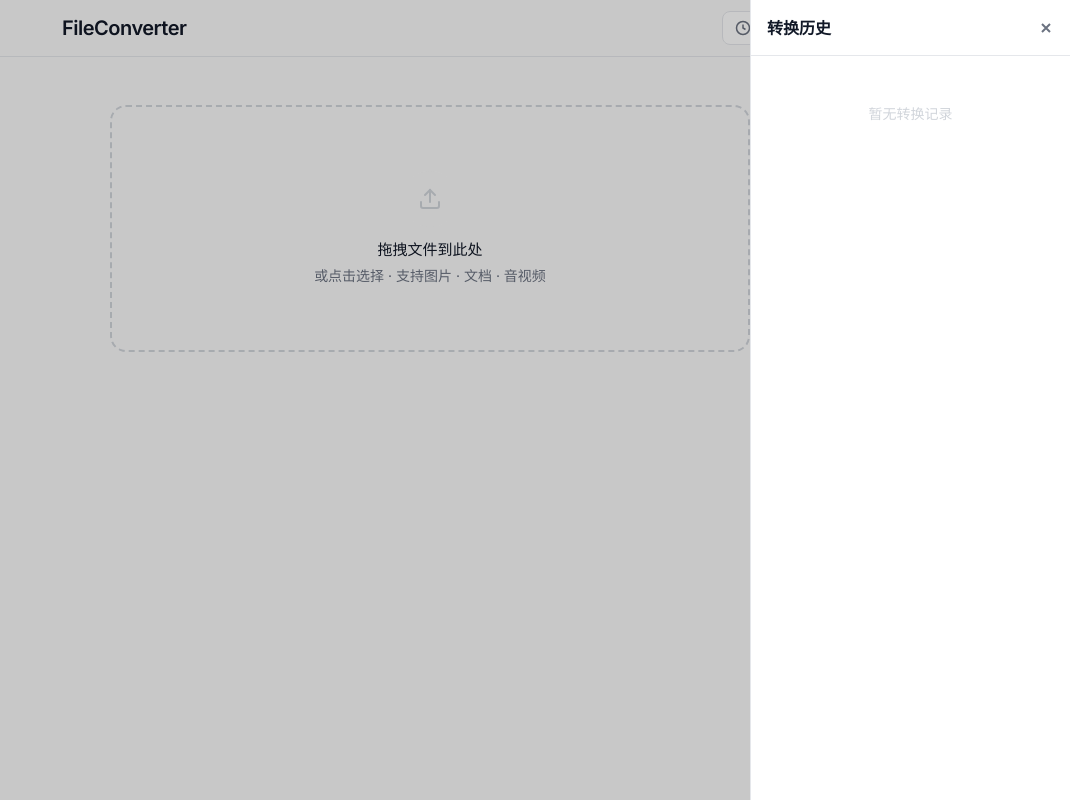
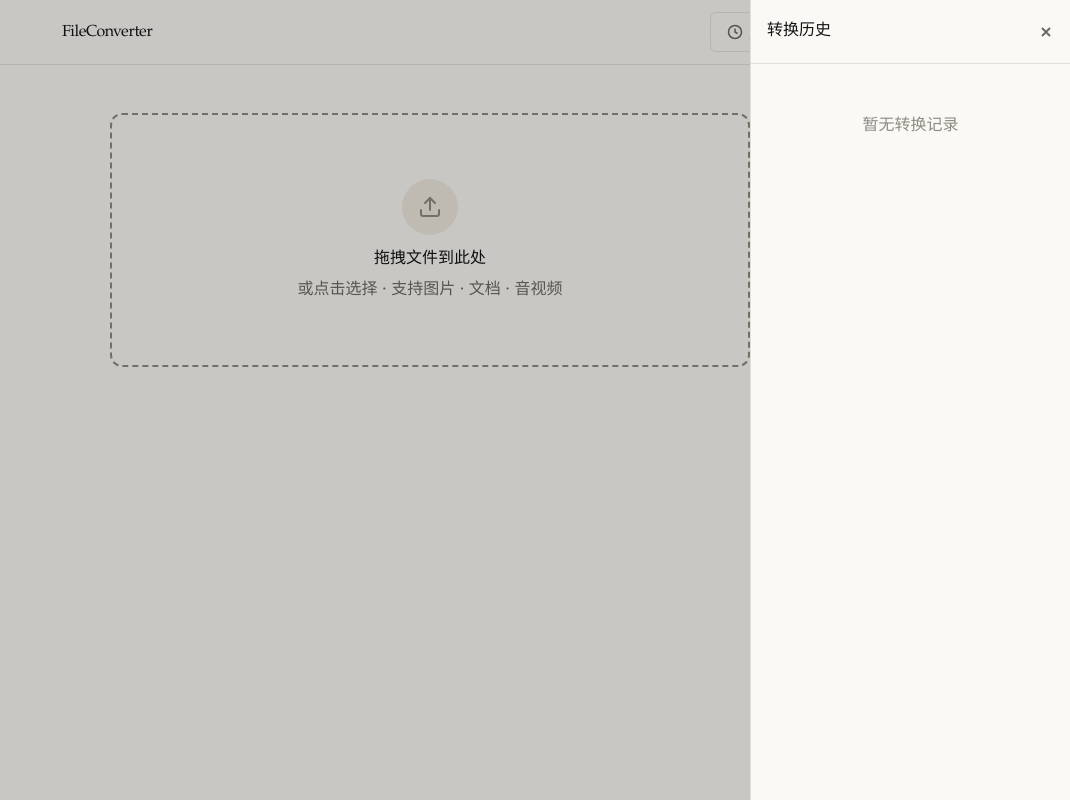
Before and after one commit to yanjj539-dot/file-converter, a Next.js app in the folder GRSJ/: page / in a window 1280 px wide. Both pictures are taken after a click on the button "历史". Shown: the whole page, without its empty margins (210-1280 px from the left). Built offline with nearby package versions, Linux system fonts and the light colour scheme.

Commit message:
style: apply Anthropic design system — warm cream canvas, coral accent, serif display font

```diff
--- a/GRSJ/src/app/globals.css
+++ b/GRSJ/src/app/globals.css
@@ -1,66 +1,61 @@
 @import "tailwindcss";
 
 @theme inline {
-  --color-bg: #fafafa;
-  --color-card: #ffffff;
-  --color-accent: #2563eb;
-  --color-accent-secondary: #6366f1;
-  --color-success: #16a34a;
-  --color-warning: #f59e0b;
-  --color-error: #dc2626;
-  --color-text-primary: #111827;
-  --color-text-secondary: #6b7280;
-  --color-text-muted: #d1d5db;
-  --color-border: #e5e7eb;
-  --radius-container: 16px;
-  --radius-card: 12px;
-  --radius-btn: 8px;
+  --color-canvas: #faf9f5;
+  --color-ink: #141413;
+  --color-body: #3d3d3a;
+  --color-muted: #6c6a64;
+  --color-muted-soft: #8e8b82;
+  --color-hairline: #e6dfd8;
+  --color-surface-soft: #f5f0e8;
+  --color-surface-card: #efe9de;
+  --color-surface-cream-strong: #e8e0d2;
+  --color-surface-dark: #181715;
+  --color-surface-dark-elevated: #252320;
+  --color-surface-dark-soft: #1f1e1b;
+  --color-coral: #cc785c;
+  --color-coral-active: #a9583e;
+  --color-coral-disabled: #e6dfd8;
+  --color-accent-teal: #5db8a6;
+  --color-accent-amber: #e8a55a;
+  --color-success: #5db872;
+  --color-warning: #d4a017;
+  --color-error: #c64545;
+  --rounded-xs: 4px;
+  --rounded-sm: 6px;
+  --rounded-md: 8px;
+  --rounded-lg: 12px;
+  --rounded-xl: 16px;
+  --rounded-pill: 9999px;
+  --font-display: 'Tiempos Headline', Garamond, 'Times New Roman', serif;
   --font-sans: 'Inter', system-ui, sans-serif;
-}
-
-.dark {
-  --color-bg: #0a0a0a;
-  --color-card: #171717;
-  --color-accent: #3b82f6;
-  --color-accent-secondary: #818cf8;
-  --color-text-primary: #fafafa;
-  --color-text-secondary: #a3a3a3;
-  --color-text-muted: #525252;
-  --color-border: #262626;
+  --font-mono: 'JetBrains Mono', ui-monospace, monospace;
 }
 
 @layer base {
   body {
-    background-color: var(--color-bg);
-    color: var(--color-text-primary);
+    background-color: var(--color-canvas);
+    color: var(--color-ink);
     font-family: var(--font-sans);
+    font-size: 16px;
+    line-height: 1.55;
     transition: background-color 200ms ease-out, color 200ms ease-out;
   }
 }
 
+/* ====== Animations ====== */
 @keyframes shimmer {
   0% { transform: translateX(-100%); }
   100% { transform: translateX(200%); }
 }
-
 @keyframes breathe {
   0%, 100% { opacity: 1; }
   50% { opacity: 0.6; }
 }
-
 @keyframes spin {
   from { transform: rotate(0deg); }
   to { transform: rotate(360deg); }
 }
-
-.animate-shimmer {
-  animation: shimmer 1.5s ease-in-out infinite;
-}
-
-.animate-breathe {
-  animation: breathe 2s ease-in-out infinite;
-}
-
-.animate-spin-icon {
-  animation: spin 1s linear infinite;
-}
+.animate-shimmer { animation: shimmer 1.5s ease-in-out infinite; }
+.animate-breathe { animation: breathe 2s ease-in-out infinite; }
+.animate-spin-icon { animation: spin 1s linear infinite; }
--- a/GRSJ/src/app/layout.tsx
+++ b/GRSJ/src/app/layout.tsx
@@ -24,7 +24,7 @@ export default function RootLayout({ children }: { children: React.ReactNode })
         />
         <link rel="preconnect" href="https://fonts.googleapis.com" />
         <link rel="preconnect" href="https://fonts.gstatic.com" crossOrigin="anonymous" />
-        <link href="https://fonts.googleapis.com/css2?family=Inter:wght@400;500;600&display=swap" rel="stylesheet" />
+        <link href="https://fonts.googleapis.com/css2?family=Inter:wght@400;500;600&family=Cormorant+Garamond:ital,wght@0,400;0,500;1,400&display=swap" rel="stylesheet" />
       </head>
       <body className="min-h-screen antialiased">{children}</body>
     </html>
--- a/GRSJ/src/app/page.tsx
+++ b/GRSJ/src/app/page.tsx
@@ -33,7 +33,7 @@ export default function Home() {
   }, [tasks, addEntry, removeTask]);
 
   return (
-    <div className="min-h-screen bg-[var(--color-bg)]">
+    <div className="min-h-screen bg-canvas">
       <Header historyCount={entries.length} onHistoryClick={() => setIsOpen(true)} />
 
       <main className="max-w-2xl mx-auto px-4 py-12">
@@ -52,8 +52,8 @@ export default function Home() {
           <div className="mt-4 flex justify-center">
             <button
               onClick={() => downloadBatch(tasks, `converted-${Date.now()}`)}
-              className="text-sm font-medium px-4 py-2 rounded-[var(--radius-btn)]
-                         bg-[var(--color-accent)] text-white hover:opacity-90 transition-opacity"
+              className="text-button text-white px-6 rounded-md bg-coral hover:bg-coral-active transition-colors"
+              style={{ height: '40px' }}
             >
               打包下载全部 ({tasks.length} 个文件)
             </button>
--- a/GRSJ/src/components/DropZone.tsx
+++ b/GRSJ/src/components/DropZone.tsx
@@ -39,22 +39,18 @@ export default function DropZone({ onFilesAdded }: DropZoneProps) {
       onDrop={handleDrop}
       onClick={() => inputRef.current?.click()}
       className={`
-        relative cursor-pointer rounded-[var(--radius-container)]
-        border-2 border-dashed transition-all duration-200
+        relative cursor-pointer rounded-xl border-2 border-dashed transition-all duration-200
         flex flex-col items-center justify-center gap-3
         ${isDragging
-          ? 'border-[var(--color-accent)] bg-[#EFF6FF] dark:bg-[#1E3A5F] scale-[1.01]'
-          : 'border-[var(--color-text-muted)] hover:border-[var(--color-text-secondary)]'
+          ? 'border-coral bg-surface-soft scale-[1.01]'
+          : 'border-muted-soft hover:border-muted'
         }
       `}
       style={{ padding: 'clamp(40px, 8vh, 80px) clamp(20px, 4vw, 40px)' }}
     >
       <div className={`
         w-14 h-14 rounded-full flex items-center justify-center
-        ${isDragging
-          ? 'bg-[var(--color-accent)] text-white'
-          : 'bg-[var(--color-bg)] text-[var(--color-text-muted)]'
-        }
+        ${isDragging ? 'bg-coral text-white' : 'bg-surface-card text-muted-soft'}
         transition-colors duration-200
       `}>
         <svg width="24" height="24" viewBox="0 0 24 24" fill="none" stroke="currentColor" strokeWidth="2" strokeLinecap="round">
@@ -64,10 +60,10 @@ export default function DropZone({ onFilesAdded }: DropZoneProps) {
         </svg>
       </div>
       <div className="text-center">
-        <p className="text-[15px] font-medium text-[var(--color-text-primary)]">
+        <p className="font-display text-title-md text-ink">
           {isDragging ? '松开以上传文件' : '拖拽文件到此处'}
         </p>
-        <p className="text-sm text-[var(--color-text-secondary)] mt-1">
+        <p className="text-body-sm text-muted mt-1">
           或点击选择 &middot; 支持图片 · 文档 · 音视频
         </p>
       </div>
--- a/GRSJ/src/components/Header.tsx
+++ b/GRSJ/src/components/Header.tsx
@@ -7,28 +7,24 @@ interface HeaderProps {
 
 export default function Header({ historyCount, onHistoryClick }: HeaderProps) {
   return (
-    <header className="sticky top-0 z-40 bg-[var(--color-bg)]/80 backdrop-blur-md border-b border-[var(--color-border)]">
-      <div className="max-w-3xl mx-auto px-4 h-14 flex items-center justify-between">
-        <div className="flex items-center gap-2">
-          <span className="text-xl font-semibold tracking-tight text-[var(--color-text-primary)]">
-            FileConverter
-          </span>
-        </div>
+    <header className="sticky top-0 z-40 bg-canvas/80 backdrop-blur-md border-b border-hairline">
+      <div className="max-w-3xl mx-auto px-4 h-16 flex items-center justify-between">
+        <span className="font-display text-title-lg text-ink tracking-tight">
+          FileConverter
+        </span>
         <button
           onClick={onHistoryClick}
-          className="relative inline-flex items-center gap-1.5 px-3 py-1.5 text-sm font-medium
-                     text-[var(--color-text-secondary)] bg-[var(--color-card)]
-                     border border-[var(--color-border)] rounded-[var(--radius-btn)]
-                     hover:bg-[var(--color-bg)] transition-colors"
+          className="relative inline-flex items-center gap-1.5 px-4 py-2 text-button text-muted
+                     bg-canvas border border-hairline rounded-md hover:bg-surface-soft transition-colors"
+          style={{ height: '40px' }}
         >
           <svg width="16" height="16" viewBox="0 0 16 16" fill="none" stroke="currentColor" strokeWidth="1.5">
-            <circle cx="8" cy="8" r="6.5"/>
-            <path d="M8 4.5V8l2.5 1.5"/>
+            <circle cx="8" cy="8" r="6.5"/><path d="M8 4.5V8l2.5 1.5"/>
           </svg>
           历史
           {historyCount > 0 && (
             <span className="absolute -top-1 -right-1 w-4 h-4 text-[10px] font-semibold
-                             bg-[var(--color-accent)] text-white rounded-full flex items-center justify-center">
+                             bg-coral text-white rounded-full flex items-center justify-center">
               {historyCount > 99 ? '99+' : historyCount}
             </span>
           )}
--- a/GRSJ/src/components/HistoryPanel.tsx
+++ b/GRSJ/src/components/HistoryPanel.tsx
@@ -15,7 +15,6 @@ function formatDate(ts: number): string {
   const d = new Date(ts);
   return d.toLocaleDateString('zh-CN', { month: 'short', day: 'numeric', hour: '2-digit', minute: '2-digit' });
 }
-
 function formatSize(bytes: number): string {
   if (bytes < 1024 * 1024) return `${(bytes / 1024).toFixed(0)} KB`;
   return `${(bytes / (1024 * 1024)).toFixed(1)} MB`;
@@ -24,80 +23,41 @@ function formatSize(bytes: number): string {
 export default function HistoryPanel({ isOpen, entries, onClose, onRemove, onClear }: HistoryPanelProps) {
   return (
     <>
-      {/* Backdrop */}
-      {isOpen && (
-        <div
-          className="fixed inset-0 bg-black/20 z-40 transition-opacity"
-          onClick={onClose}
-        />
-      )}
-
-      {/* Panel */}
-      <div className={`
-        fixed top-0 right-0 h-full w-80 bg-[var(--color-card)] border-l border-[var(--color-border)]
+      {isOpen && <div className="fixed inset-0 bg-black/20 z-40 transition-opacity" onClick={onClose} />}
+      <div className={`fixed top-0 right-0 h-full w-80 bg-canvas border-l border-hairline
         z-50 transform transition-transform duration-200 ease-out
-        ${isOpen ? 'translate-x-0' : 'translate-x-full'}
-      `}>
-        <div className="flex items-center justify-between px-4 h-14 border-b border-[var(--color-border)]">
-          <h2 className="font-semibold text-[var(--color-text-primary)]">转换历史</h2>
+        ${isOpen ? 'translate-x-0' : 'translate-x-full'}`}>
+        <div className="flex items-center justify-between px-4 h-16 border-b border-hairline">
+          <h2 className="font-display text-title-sm text-ink">转换历史</h2>
           <div className="flex gap-2">
             {entries.length > 0 && (
-              <button
-                onClick={onClear}
-                className="text-xs text-[var(--color-text-muted)] hover:text-[var(--color-error)] transition-colors"
-              >
-                清空
-              </button>
+              <button onClick={onClear} className="text-caption text-muted-soft hover:text-error transition-colors">清空</button>
             )}
-            <button
-              onClick={onClose}
-              className="text-[var(--color-text-secondary)] hover:text-[var(--color-text-primary)] transition-colors"
-            >
+            <button onClick={onClose} className="text-muted hover:text-ink transition-colors">
               <svg width="16" height="16" viewBox="0 0 16 16" fill="none" stroke="currentColor" strokeWidth="2">
                 <path d="M4 4l8 8M12 4l-8 8"/>
               </svg>
             </button>
           </div>
         </div>
-
-        <div className="overflow-y-auto h-[calc(100vh-56px)]">
+        <div className="overflow-y-auto h-[calc(100vh-64px)]">
           {entries.length === 0 ? (
-            <p className="text-sm text-[var(--color-text-muted)] text-center py-12">
-              暂无转换记录
-            </p>
+            <p className="text-body-sm text-muted-soft text-center py-12">暂无转换记录</p>
           ) : (
             entries.map(entry => (
-              <div
-                key={entry.id}
-                className="px-4 py-3 border-b border-[var(--color-border)] hover:bg-[var(--color-bg)] transition-colors"
-              >
-                <p className="text-sm font-medium text-[var(--color-text-primary)] truncate">
-                  {entry.fileName}
+              <div key={entry.id} className="px-4 py-3 border-b border-hairline hover:bg-surface-soft transition-colors">
+                <p className="text-body-sm font-medium text-ink truncate">{entry.fileName}</p>
+                <p className="text-caption text-muted mt-0.5">
+                  {entry.sourceFormat.toUpperCase()} → {entry.targetFormat.toUpperCase()}
+                  <span className="mx-1">·</span>{formatSize(entry.fileSize)}
+                  <span className="mx-1">·</span>{formatDate(entry.createdAt)}
                 </p>
-                <p className="text-xs text-[var(--color-text-secondary)] mt-0.5">
-                  {entry.sourceFormat.toUpperCase()} → {entry.targetFormat.toUpperCase()}
-                  <span className="mx-1">·</span>
-                  {formatSize(entry.fileSize)}
-                  <span className="mx-1">·</span>
-                  {formatDate(entry.createdAt)}
-                </p>
-                <div className="flex gap-2 mt-2">
-                  <button
-                    onClick={async () => {
-                      const response = await fetch(entry.blobUrl);
-                      const blob = await response.blob();
-                      downloadBlob(blob, `${entry.fileName.replace(/\.[^.]+$/, '')}.${entry.targetFormat}`);
-                    }}
-                    className="text-xs font-medium text-[var(--color-accent)] hover:underline"
-                  >
-                    重新下载
-                  </button>
-                  <button
-                    onClick={() => onRemove(entry.id)}
-                    className="text-xs text-[var(--color-text-muted)] hover:text-[var(--color-error)]"
-                  >
-                    删除
-                  </button>
+                <div className="flex gap-3 mt-2">
+                  <button onClick={async () => {
+                    const r = await fetch(entry.blobUrl); const b = await r.blob();
+                    downloadBlob(b, `${entry.fileName.replace(/\.[^.]+$/, '')}.${entry.targetFormat}`);
+                  }} className="text-caption text-coral hover:underline">重新下载</button>
+                  <button onClick={() => onRemove(entry.id)} className="text-caption text-muted-soft hover:text-error">删除</button>
                 </div>
               </div>
             ))
--- a/GRSJ/src/components/ProgressBar.tsx
+++ b/GRSJ/src/components/ProgressBar.tsx
@@ -2,9 +2,9 @@
 
 export default function ProgressBar({ progress }: { progress: number }) {
   return (
-    <div className="w-full h-[6px] rounded-full bg-[var(--color-bg)] border border-[var(--color-border)] overflow-hidden">
+    <div className="w-full h-[6px] rounded-full bg-surface-soft border border-hairline overflow-hidden">
       <div
-        className="h-full rounded-full bg-gradient-to-r from-[var(--color-accent)] to-[var(--color-accent-secondary)] transition-all duration-300 ease-out relative overflow-hidden"
+        className="h-full rounded-full bg-coral transition-all duration-300 ease-out relative overflow-hidden"
         style={{ width: `${Math.min(progress, 100)}%` }}
       >
         <div className="absolute inset-0 bg-gradient-to-r from-transparent via-white/20 to-transparent animate-shimmer" />
--- a/GRSJ/tailwind.config.ts
+++ b/GRSJ/tailwind.config.ts
@@ -6,13 +6,63 @@ const config: Config = {
   theme: {
     extend: {
       colors: {
-        bg: { light: '#FAFAFA', dark: '#0A0A0A' },
-        card: { light: '#FFFFFF', dark: '#171717' },
-        accent: { DEFAULT: '#2563EB', dark: '#3B82F6' },
-        'accent-secondary': { DEFAULT: '#6366F1', dark: '#818CF8' },
+        canvas: '#faf9f5',
+        ink: '#141413',
+        body: '#3d3d3a',
+        muted: '#6c6a64',
+        'muted-soft': '#8e8b82',
+        hairline: '#e6dfd8',
+        'hairline-soft': '#ebe6df',
+        'surface-soft': '#f5f0e8',
+        'surface-card': '#efe9de',
+        'surface-cream-strong': '#e8e0d2',
+        'surface-dark': '#181715',
+        'surface-dark-elevated': '#252320',
+        'surface-dark-soft': '#1f1e1b',
+        coral: '#cc785c',
+        'coral-active': '#a9583e',
+        'coral-disabled': '#e6dfd8',
+        'accent-teal': '#5db8a6',
+        'accent-amber': '#e8a55a',
+        success: '#5db872',
+        warning: '#d4a017',
+        error: '#c64545',
       },
-      fontFamily: { sans: ['Inter', 'system-ui', 'sans-serif'] },
-      borderRadius: { container: '16px', card: '12px', btn: '8px' },
+      fontFamily: {
+        display: ['Tiempos Headline', 'Garamond', 'Times New Roman', 'serif'],
+        sans: ['Inter', 'system-ui', 'sans-serif'],
+        mono: ['JetBrains Mono', 'ui-monospace', 'monospace'],
+      },
+      fontSize: {
+        'display-sm': ['28px', { lineHeight: '1.2', letterSpacing: '-0.3px', fontWeight: '400' }],
+        'title-lg': ['22px', { lineHeight: '1.3', fontWeight: '500' }],
+        'title-md': ['18px', { lineHeight: '1.4', fontWeight: '500' }],
+        'title-sm': ['16px', { lineHeight: '1.4', fontWeight: '500' }],
+        'body-md': ['16px', { lineHeight: '1.55', fontWeight: '400' }],
+        'body-sm': ['14px', { lineHeight: '1.55', fontWeight: '400' }],
+        'caption': ['13px', { lineHeight: '1.4', fontWeight: '500' }],
+        'caption-upper': ['12px', { lineHeight: '1.4', letterSpacing: '1.5px', fontWeight: '500' }],
+        'button': ['14px', { lineHeight: '1', fontWeight: '500' }],
+        'nav': ['14px', { lineHeight: '1.4', fontWeight: '500' }],
+      },
+      borderRadius: {
+        xs: '4px',
+        sm: '6px',
+        md: '8px',
+        lg: '12px',
+        xl: '16px',
+        pill: '9999px',
+      },
+      spacing: {
+        xxs: '4px',
+        xs: '8px',
+        sm: '12px',
+        md: '16px',
+        lg: '24px',
+        xl: '32px',
+        xxl: '48px',
+        section: '96px',
+      },
       transitionDuration: { DEFAULT: '200ms' },
     },
   },
```
Also changed, not shown: GRSJ/src/components/ConversionQueue.tsx (+10 -20 lines), GRSJ/src/components/FormatSelect.tsx (+4 -8 lines), GRSJ/src/components/QueueItem.tsx (+41 -114 lines), GRSJ/src/components/StatusIcon.tsx (+8 -10 lines).
